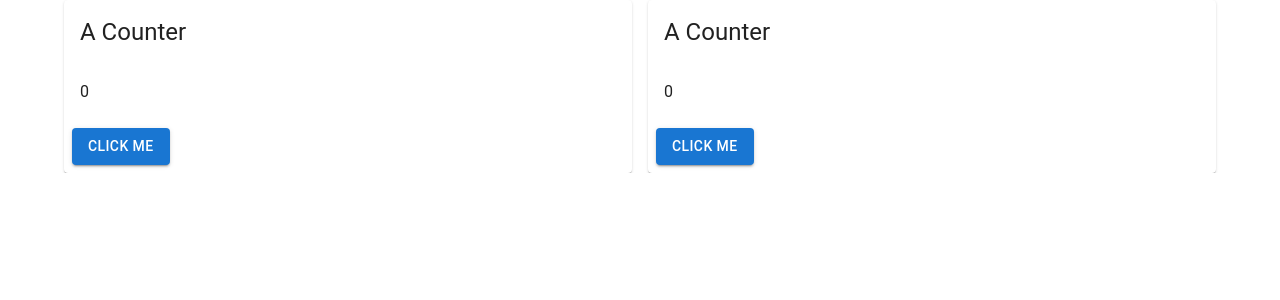
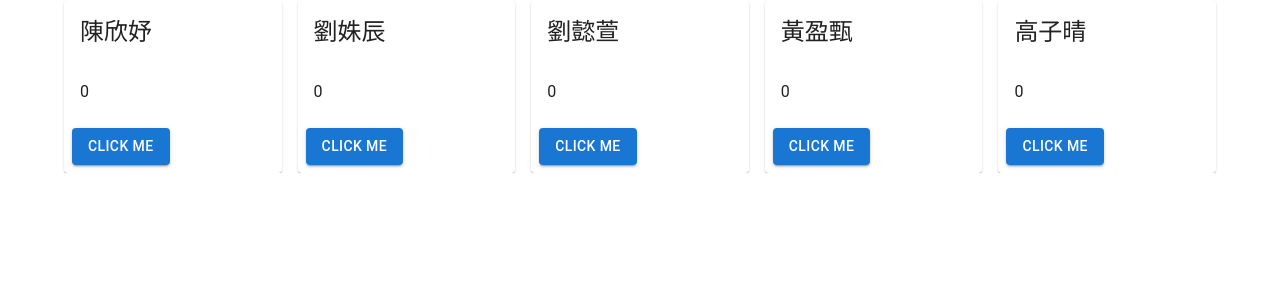
Before and after one commit to Una1001/-web, a Next.js app: page / in a window 1280 px wide. Shown: the top 300 px of the page. Built offline with nearby package versions, Linux system fonts and the light colour scheme.

Commit message:
名字加上了

```diff
--- a/app/page.tsx
+++ b/app/page.tsx
@@ -17,7 +17,7 @@ export default function Home() {
     display: 'flex',
     gap: 2,}}>
     <Card sx={{ flex: 1 }}>
-      <CardHeader title="A Counter" />
+      <CardHeader title="陳欣妤" />
       <CardContent>
         <Typography variant="body1">{count}</Typography>
       </CardContent>
@@ -26,7 +26,33 @@ export default function Home() {
       </CardActions>
     </Card>
     <Card sx={{ flex: 1 }}>
-      <CardHeader title="A Counter" />
+      <CardHeader title="劉姝辰" />
+      <CardContent>
+        <Typography variant="body1">{count}</Typography>
+      </CardContent>
+      <CardActions>
+        <Button variant="contained" onClick={handleClick}>Click Me</Button>
+      </CardActions>
+    </Card>
+    <Card sx={{ flex: 1 }}>
+      <CardHeader title="劉懿萱" />
+      <CardContent>
+        <Typography variant="body1">{count}</Typography>
+      </CardContent>
+      <CardActions>
+        <Button variant="contained" onClick={handleClick}>Click Me</Button>
+      </CardActions>
+    </Card>
+    <Card sx={{ flex: 1 }}>
+      <CardHeader title="黃盈甄" />
+      <CardContent>
+        <Typography variant="body1">{count}</Typography>
+      </CardContent>
+      <CardActions>
+        <Button variant="contained" onClick={handleClick}>Click Me</Button>
+      </CardActions>
+    </Card><Card sx={{ flex: 1 }}>
+      <CardHeader title="高子晴" />
       <CardContent>
         <Typography variant="body1">{count}</Typography>
       </CardContent>
```
